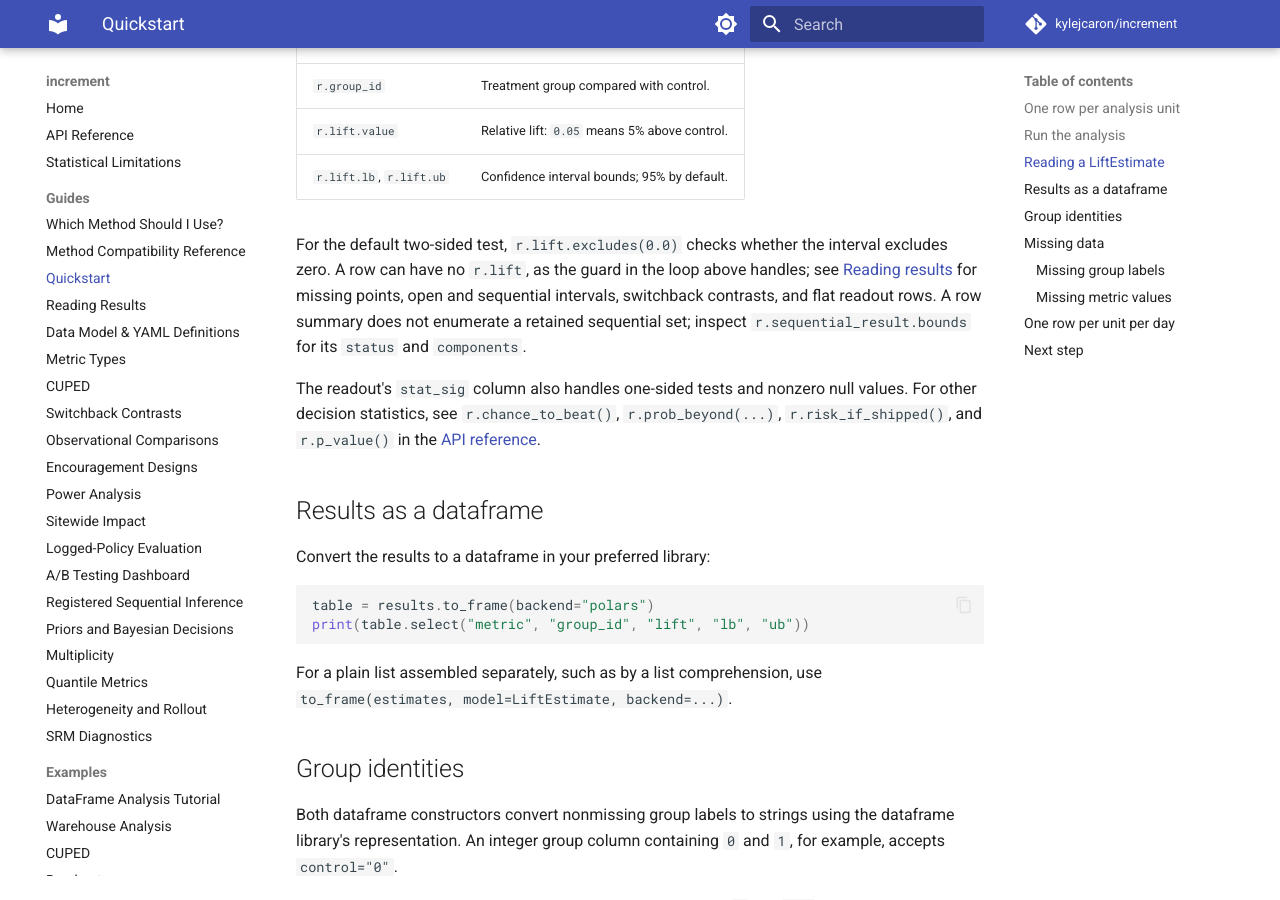
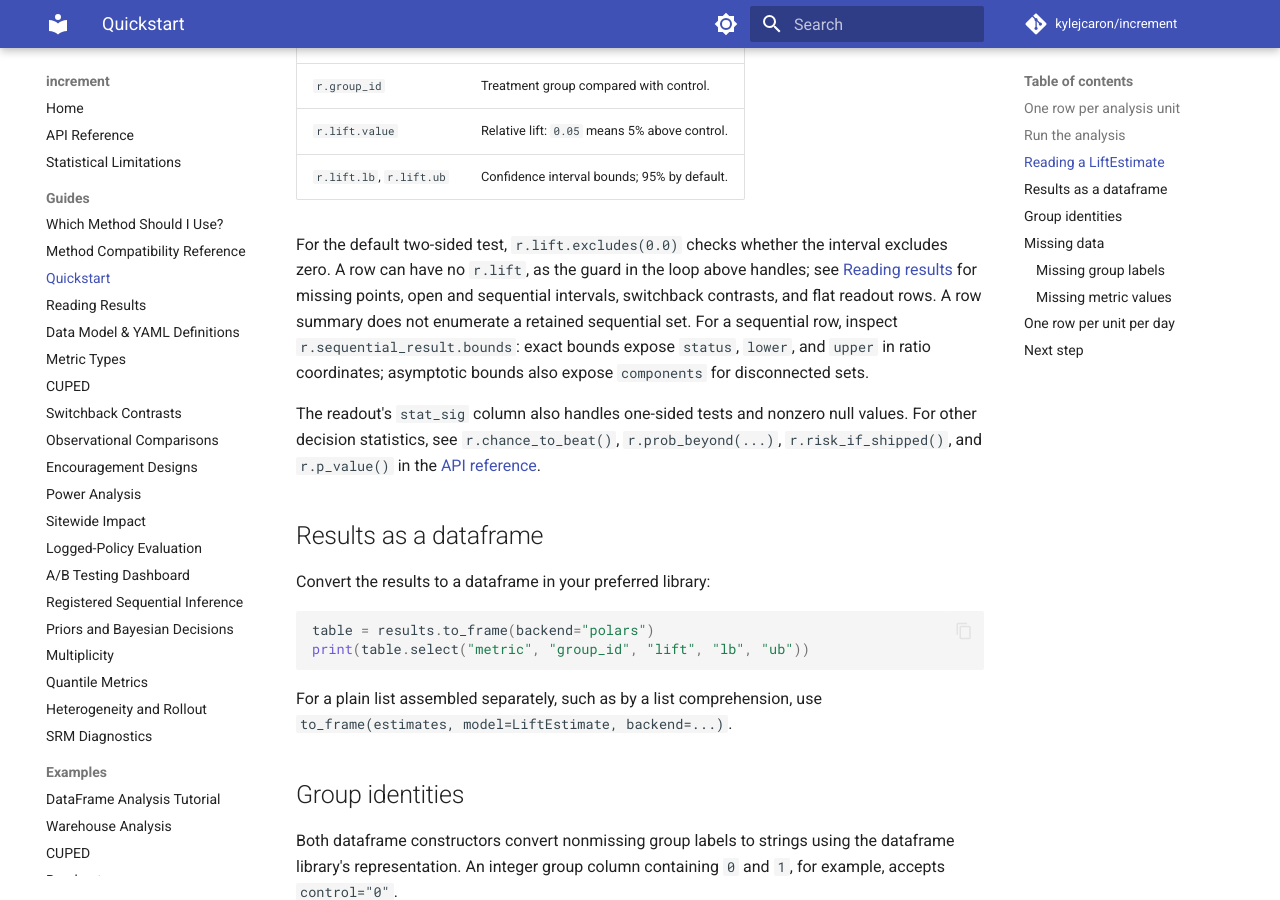
Before and after one commit to kylejcaron/increment, an MkDocs documentation site: the page built from docs/guides/quickstart.md, in a window 1280 px wide and 900 px high, scrolled down 1937 px. Built offline with MkDocs 1.6.1 and Material for MkDocs 9.7.7, drawn with Linux system fonts in a browser that asks for light colours; comment, search, counter and statistics services are not loaded.

Commit message:
Distinguish exact and asymptotic sequential bound inspection

```diff
--- a/docs/guides/quickstart.md
+++ b/docs/guides/quickstart.md
@@ -100,8 +100,10 @@ For the default two-sided test, `r.lift.excludes(0.0)` checks whether the
 interval excludes zero. A row can have no `r.lift`, as the guard in the loop
 above handles; see [Reading results](reading-results.md) for missing points,
 open and sequential intervals, switchback contrasts, and flat readout rows.
-A row summary does not enumerate a retained sequential set; inspect
-`r.sequential_result.bounds` for its `status` and `components`.
+A row summary does not enumerate a retained sequential set. For a sequential
+row, inspect `r.sequential_result.bounds`: exact bounds expose `status`, `lower`,
+and `upper` in ratio coordinates; asymptotic bounds also expose `components`
+for disconnected sets.
 
 The readout's `stat_sig` column also handles one-sided tests and nonzero
 null values. For other decision statistics, see `r.chance_to_beat()`,
```
